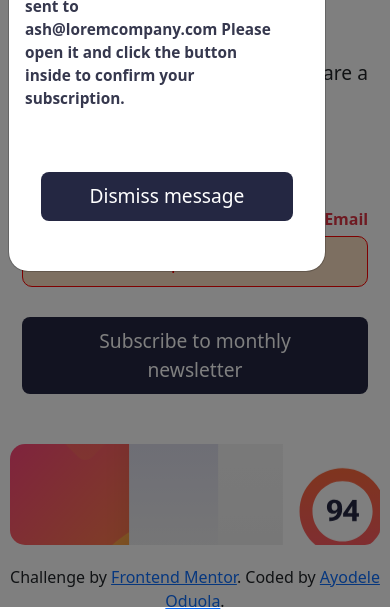
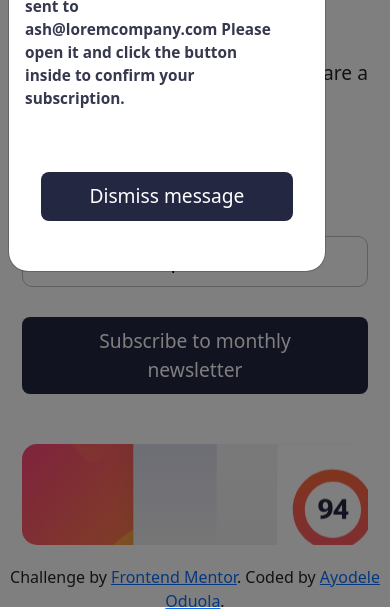
Before and after one commit to Ayoor/Newsletter, a plain HTML site: page content/index.html in a window 390 px wide. Both pictures are taken after typing "name@example.com" into the empty fields and a click on the button "Subscribe to monthly newsletter". Shown: the part 237-850 px from the top of the page. Drawn offline with nearby package versions, Linux system fonts and the light colour scheme.

Commit message:
upnext mobile view

```diff
--- a/content/index.html
+++ b/content/index.html
@@ -44,15 +44,16 @@
         </div>
         <input type="email"  name="email" id="email" placeholder="email@company.com">
         <div class="text-center">
-          <button id="submitBtn" type="submit" data-bs-toggle="modal" data-bs-target="#successModal">
+          <button id="submitBtn" type="submit">
             Subscribe to monthly newsletter</button>
         </div>
       </form>
 
   </aside>
   </main>
-  <aside class="col-md-5 right"></aside>
-
+  <aside class="col-lg-5">
+  <div class="right"></div>
+</aside>
 </section>
 
 <!-- Modal -->
@@ -77,26 +78,31 @@
 
 <script>
   $("#invalid").hide();
-  var email= $("#email").val()
 
-$('#submitBtn').click(function(){
+
+$('#submitBtn').click(function(event){
     event.preventDefault()
     isValidEmail()
 })
 
 const isValidEmail = () => {
+  var email= $("#email").val()
+  if(email=== "" || !(isEmail(email)) ){
 
-  if(email== "" || !(isEmail(email)) ){
     // display error and add style
-    $("#email").addClass("noemailinput");
+    $("#email").addClass("noemailinput redplaceholder");
     $("#invalid").show();
-  }
+  } else {
+      // Valid email, show the modal
+      $('#successModal').modal('show');
+    }
 }
 function isEmail(email) {
     var regex = /^([a-zA-Z0-9_.+-])+\@(([a-zA-Z0-9-])+\.)+([a-zA-Z0-9]{2,4})+$/;
     return regex.test(email);
   }
   //reset error after user types something
+
   $("#email").on('input', ()=>{
     $("#email").removeClass("noemailinput");
     $("#invalid").hide();
@@ -108,23 +114,7 @@ function isEmail(email) {
 
 
 
-  <!-- Email address
-  email@company.com
 
-  Subscribe to monthly newsletter -->
-
-  <!-- Sign-up form end -->
-
-  <!-- Success message start -->
-
-  <!-- Thanks for subscribing!
-
-  A confirmation email has been sent to ash@loremcompany.com.
-  Please open it and click the button inside to confirm your subscription.
-
-  Dismiss message -->
-
-  <!-- Success message end -->
 
   <div class="attribution text-center">
     Challenge by <a href="https://www.frontendmentor.io?ref=challenge" target="_blank">Frontend Mentor</a>.
--- a/content/style.css
+++ b/content/style.css
@@ -12,6 +12,8 @@
 }
 
 .right {
+  width: 100%;
+  height: 100%;
   background-image: url('assets/images/illustration-sign-up-desktop.svg');
   background-repeat: no-repeat;
   background-position: center;
@@ -64,6 +66,7 @@ form {
   /* border: 1px solid hsl(231, 7%, 60%); */
 }
 
+
 #email:focus {
   outline: none;
   border: 1px solid hsl(231, 7%, 60%);
@@ -71,7 +74,10 @@ form {
 .noemailinput {
   border: 1px solid red !important;
   color: red;
-  background-color: #fbdec2;
+  background-color: #f6ccc4;
+}
+.redplaceholder::placeholder{
+  color: red;
 }
 
 .checkmark {
@@ -100,3 +106,8 @@ form {
   color: hsl(235, 18%, 26%);
   font-weight: 600;
 }
+
+/* mobileview */
+@media (max-width:500px){
+
+}
```
